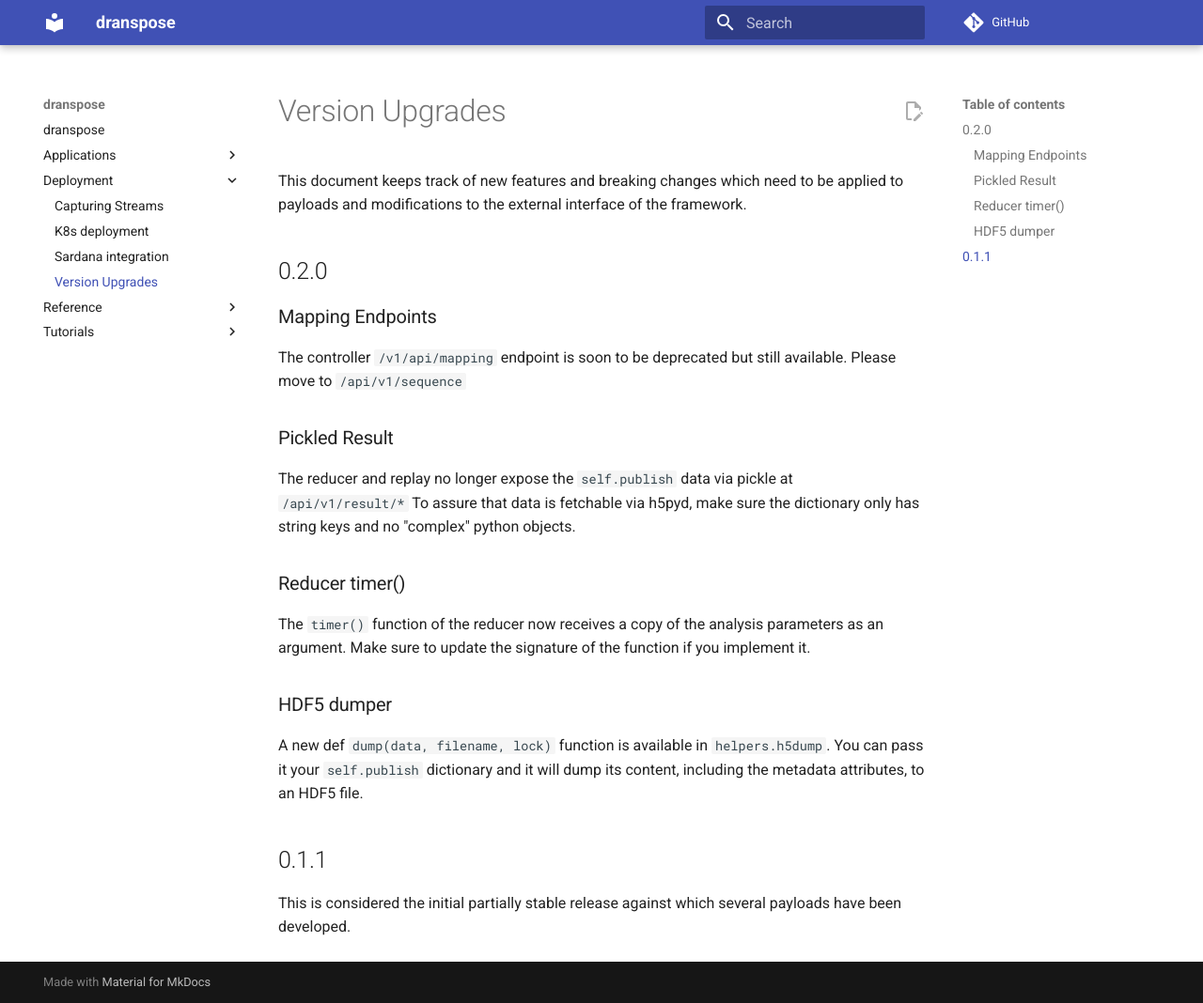
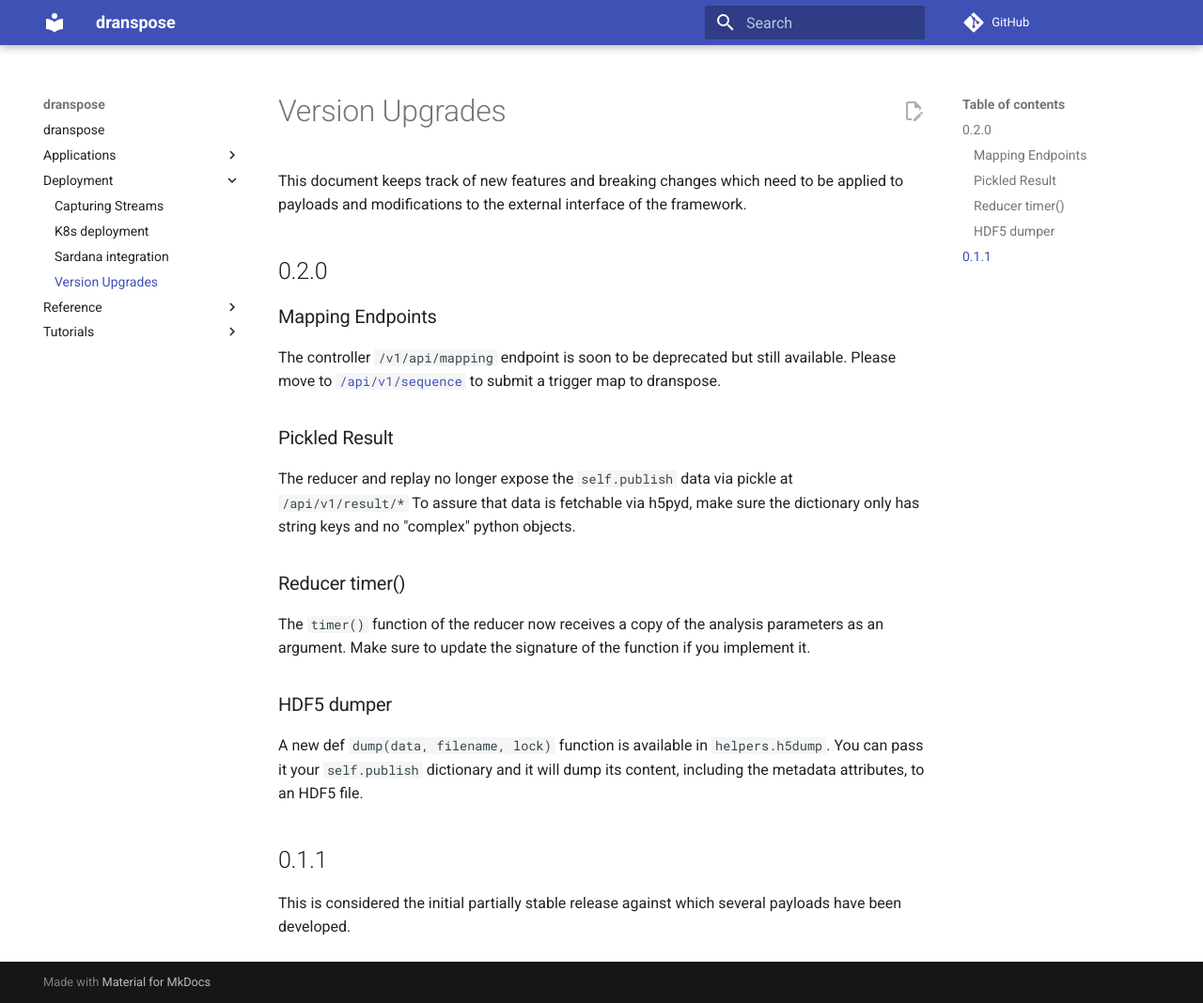
Before and after one commit to felix-engelmann/dranspose, an MkDocs documentation site: the page built from docs/deployment/upgrades.md, in a window 1280 px wide and 1068 px high. Shown: the whole window at 94% size. Built offline with MkDocs 1.6.1 and Material for MkDocs 9.7.7, drawn with Linux system fonts in a browser that asks for light colours; comment, search, counter and statistics services are not loaded.

Commit message:
Update docs/deployment/upgrades.md
Co-authored-by: mecascella <m.e.cascella@gmail.com>

```diff
--- a/docs/deployment/upgrades.md
+++ b/docs/deployment/upgrades.md
@@ -6,7 +6,7 @@
 
 ### Mapping Endpoints
 
-The controller `/v1/api/mapping` endpoint is soon to be deprecated but still available. Please move to `/api/v1/sequence`
+The controller `/v1/api/mapping` endpoint is soon to be deprecated but still available. Please move to [`/api/v1/sequence`](https://dranspo.se/deployment/sardana/) to submit a trigger map to dranspose.
 
 ### Pickled Result
 
```
